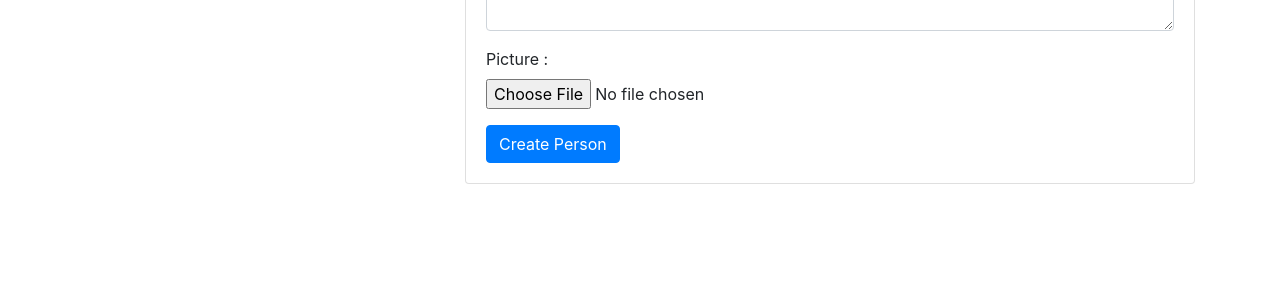
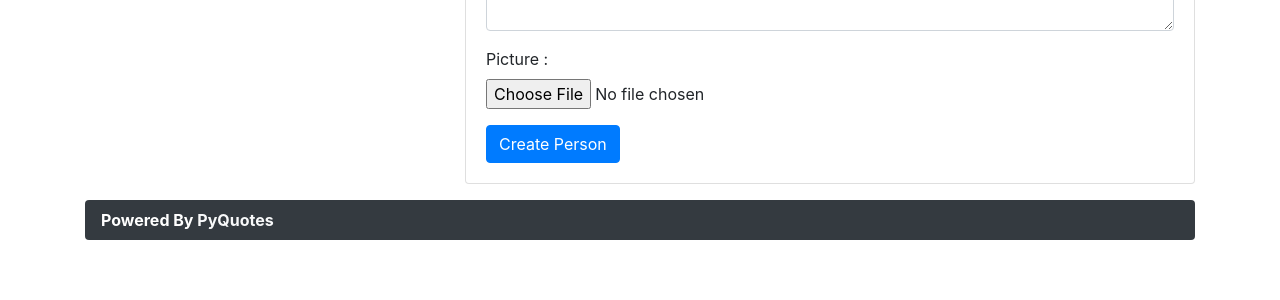
Before and after one commit to mavenium/PyQuotes, a Django app: page /create/person in a window 1280 px wide. Shown: the part 499-799 px from the top of the page. Run offline with Django 3.2, Linux system fonts and the light colour scheme; the visitor is signed in with stand-in values (Sample User, id 1); data that the repository does not hold is empty; a map, chart or similar area stays blank; some libraries are stand-ins or nearby versions.

Commit message:
add footer and copy right

```diff
--- a/templates/master.html
+++ b/templates/master.html
@@ -140,6 +140,22 @@
     </div>
     <!-- /row -->
 
+    <!-- row -->
+    <div class="row">
+        <div class="col-md-12">
+
+            <!-- Master-Footer -->
+            <footer class="navbar navbar-expand-lg navbar-dark bg-dark rounded mt-3 mb-3 text-white" id="master-footer">
+                <strong>
+                    Powered By <a class="text-light" href="https://github.com/mavenium/PyQuotes" title="PyQuotes">PyQuotes</a>
+                </strong>
+            </footer>
+            <!-- /Master-Footer -->
+
+        </div>
+    </div>
+    <!-- /row -->
+
 </div>
 <!-- /container -->
 
```
